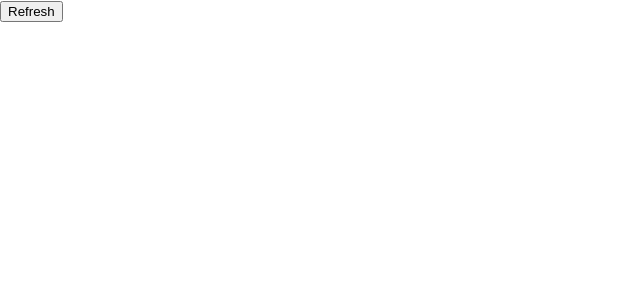
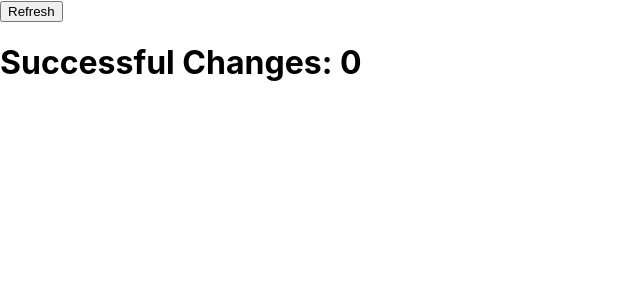
Before and after one commit to pintchom/ReposiDAO-UPennHackathon, a React (Create React App) app in the folder Frontend/: page / in a window 1280 px wide. Shown: the top 300 px of the page, without its empty margins (0-640 px from the left). Built offline with nearby package versions, Linux system fonts and the light colour scheme.

Commit message:
add simple git refresh counter

```diff
--- a/Frontend/src/App.js
+++ b/Frontend/src/App.js
@@ -1,17 +1,23 @@
-import React from 'react';
-import axios from 'axios';
+import React, { useState } from "react";
+import axios from "axios";
 
 function App() {
+  // state to keep track of successful git changes
+  const [counter, setCounter] = useState(0);
+
   const refreshGitLog = () => {
-    axios.get('http://127.0.0.1:5000/update-git-log')
-      .then(response => {
+    axios
+      .get("http://127.0.0.1:5000/update-git-log")
+      .then((response) => {
         // Handle the response from the server
         console.log(response.data);
         alert("Git Log Updated Successfully!");
+        // counter is increased by 1 everytime there is a successful git change
+        setCounter((prevCounter) => prevCounter + 1);
       })
-      .catch(error => {
+      .catch((error) => {
         // Handle any errors
-        console.error('There was an error!', error);
+        console.error("There was an error!", error);
         alert("Failed to update Git Log!");
       });
   };
@@ -20,6 +26,7 @@ function App() {
     <div className="App">
       <header className="App-header">
         <button onClick={refreshGitLog}>Refresh</button>
+        <h1>Successful Changes: {counter}</h1>
       </header>
     </div>
   );
```
